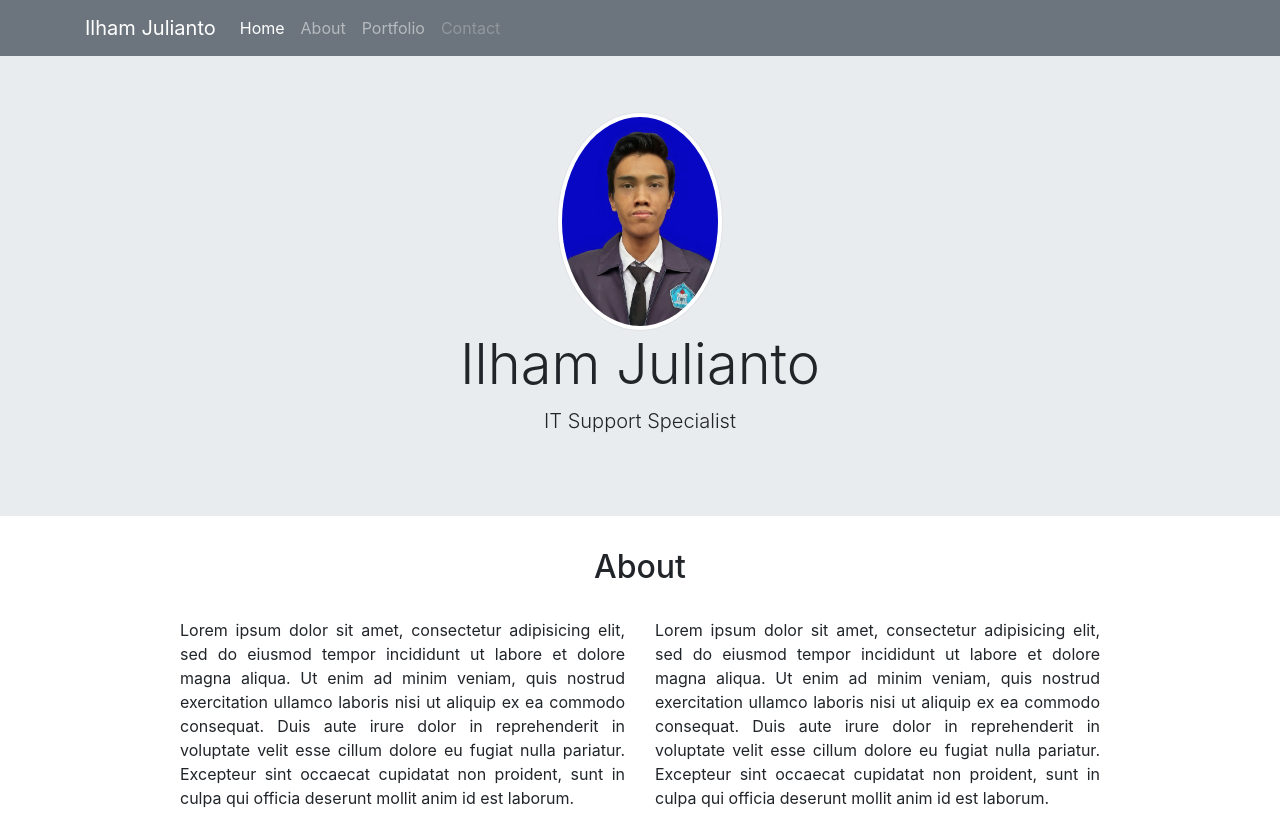
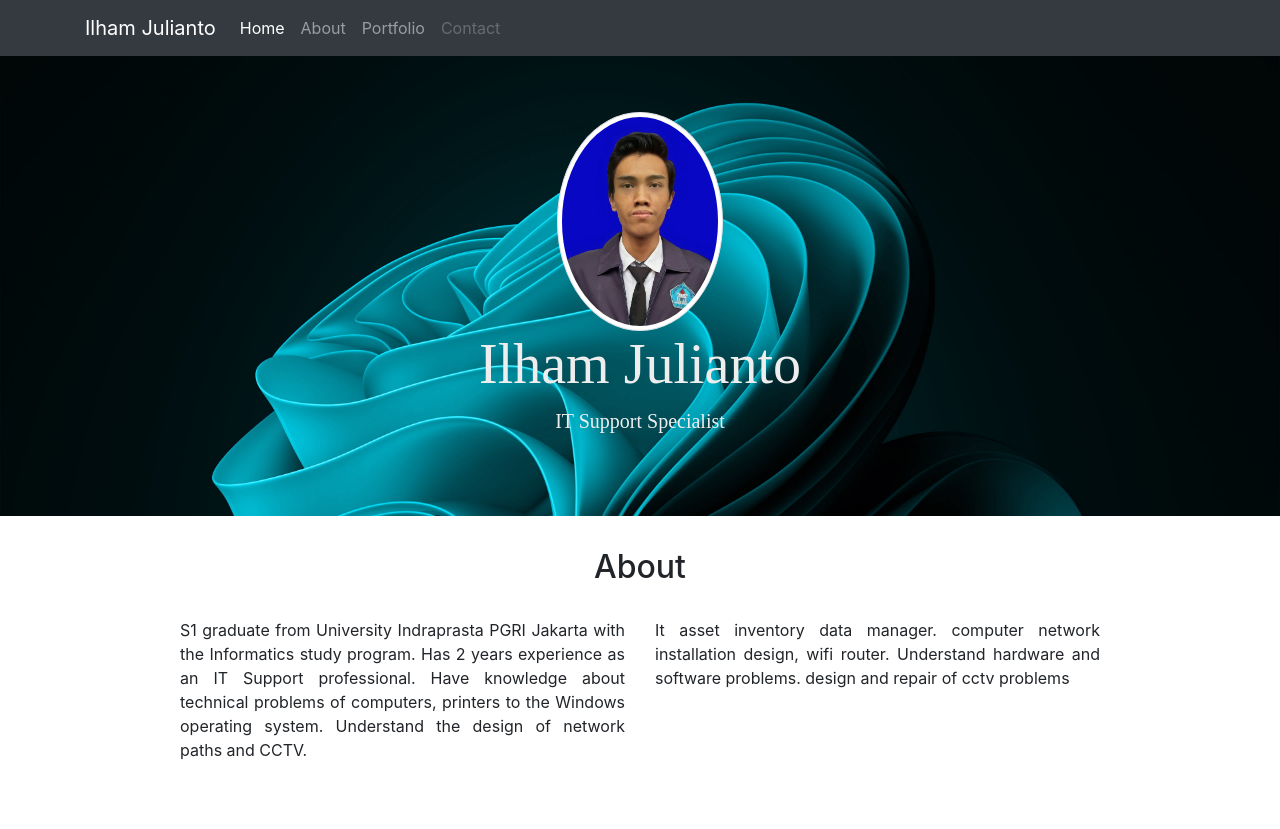
Before and after one commit to ilhamjuliano/Bootstrap4, a plain HTML site: page index.html in a window 1280 px wide. Shown: the top 829 px of the page. Drawn offline with nearby package versions, Linux system fonts and the light colour scheme.

Commit message:
Update About and Background Jumbotron

```diff
--- a/index.html
+++ b/index.html
@@ -15,6 +15,14 @@
         min-height: 420px;
       }
 
+      .jumbotron {
+        background-image: url('img/header-bg.jpg');
+        background-attachment: fixed;
+        background-size: cover;
+        font-family: serif;
+        color: #EEEEEE;
+      }
+
     </style>
 
     <title>My Portfolio</title>
@@ -22,7 +30,7 @@
   <body class="mt-5">
 
 
-    <nav class="navbar fixed-top navbar navbar-expand-lg navbar-dark bg-secondary ">
+    <nav class="navbar fixed-top navbar navbar-expand-lg navbar-dark bg-dark">
       <div class="container">
         <a class="navbar-brand" href="#">Ilham Julianto</a>
         <button class="navbar-toggler" type="button" data-toggle="collapse" data-target="#navbarNavAltMarkup" aria-controls="navbarNavAltMarkup" aria-expanded="false" aria-label="Toggle navigation">
@@ -60,20 +68,10 @@
 
         <div class="row justify-content-center">
           <div class="col-md-5 text-justify">
-            <p>Lorem ipsum dolor sit amet, consectetur adipisicing elit, sed do eiusmod
-            tempor incididunt ut labore et dolore magna aliqua. Ut enim ad minim veniam,
-            quis nostrud exercitation ullamco laboris nisi ut aliquip ex ea commodo
-            consequat. Duis aute irure dolor in reprehenderit in voluptate velit esse
-            cillum dolore eu fugiat nulla pariatur. Excepteur sint occaecat cupidatat non
-            proident, sunt in culpa qui officia deserunt mollit anim id est laborum.</p>
+            <p>S1 graduate from University Indraprasta PGRI Jakarta with the Informatics study program. Has 2 years experience as an IT Support professional. Have knowledge about technical problems of computers, printers to the Windows operating system. Understand the design of network paths and CCTV.</p>
           </div>
           <div class="col-md-5 text-justify">
-            <p>Lorem ipsum dolor sit amet, consectetur adipisicing elit, sed do eiusmod
-            tempor incididunt ut labore et dolore magna aliqua. Ut enim ad minim veniam,
-            quis nostrud exercitation ullamco laboris nisi ut aliquip ex ea commodo
-            consequat. Duis aute irure dolor in reprehenderit in voluptate velit esse
-            cillum dolore eu fugiat nulla pariatur. Excepteur sint occaecat cupidatat non
-            proident, sunt in culpa qui officia deserunt mollit anim id est laborum.</p>
+            <p>It asset inventory data manager. computer network installation design, wifi router. Understand hardware and software problems. design and repair of cctv problems</p>
           </div>
         </div>
       </div>
```
